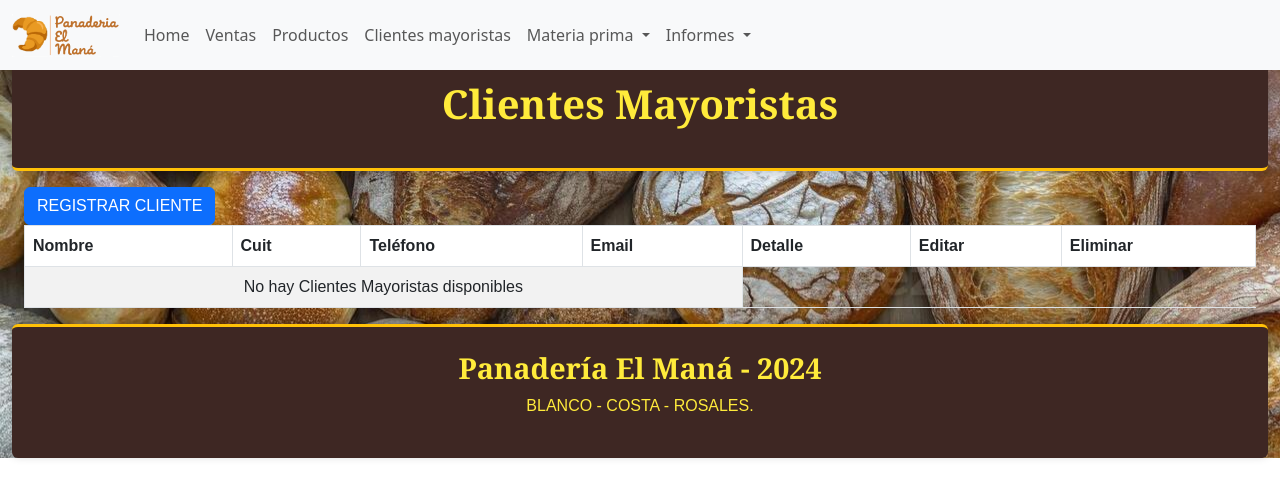
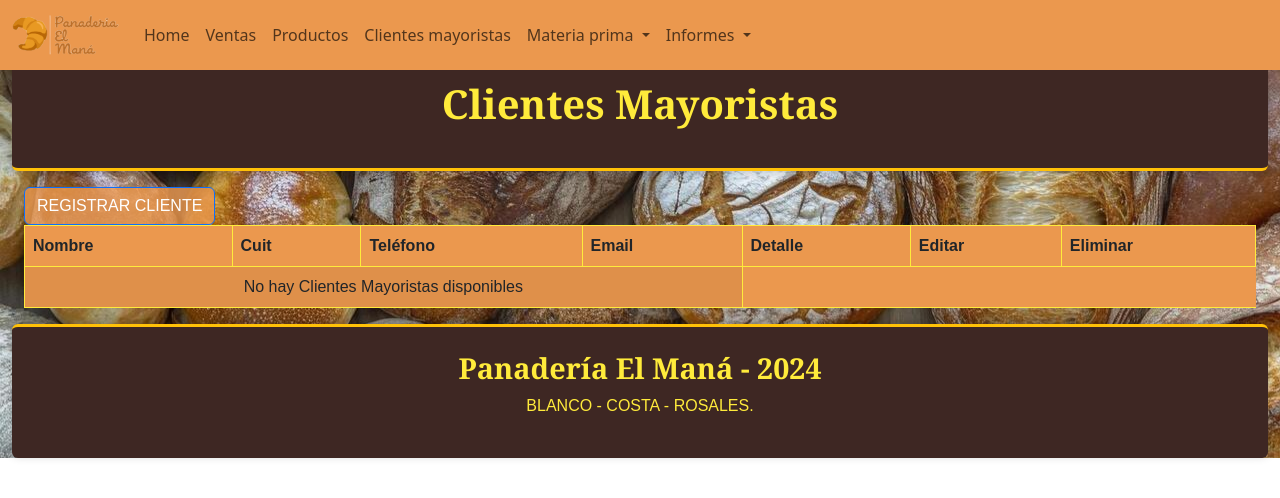
Before and after one commit to costadonato/gestion_panaderia, a Django app: page /cliente-mayorista/ in a window 1280 px wide. Shown: the top 498 px of the page. Run offline with Django 5.2, Linux system fonts and the light colour scheme; data that the repository does not hold is empty.

Commit message:
detalles con los estilos

```diff
--- a/templates/base/base.html
+++ b/templates/base/base.html
@@ -82,17 +82,46 @@
 
         .card {
             background-color: rgba(235, 152, 78, 0.75); /* Cambia el color aquí */
+        }
 
-}
+        .btn-primary {
+          background-color: rgba(235, 152, 78, 0.8);
+          outline: none;
+          box-shadow: none;
+        }
+
+        .btn-primary:hover {
+          background-color: rgba(235, 152, 78);
+        }
+
+        .btn-success {
+            background-color: rgb(62, 39, 35, 0.8); /* Marrón oscuro */
+            color: #FFEB3B;
+            }
+
+        .btn-success:hover {
+            background-color: rgb(62, 39, 35); /* Marrón oscuro */
+            color: #FFEB3B;
+        }
+
+        .table {
+            background-color: rgba(235, 152, 78);
+            border-color: #FFEB3B;
+        }
+
+        .table th,
+        .table td {
+            background-color: rgba(235, 152, 78);
+        }
         </style>
 
     </head>
 
     <body>
-        <nav class="navbar navbar-expand-lg bg-body-tertiary fixed-top">
+        <nav class="navbar navbar-expand-lg fixed-top" style="background-color: rgba(235, 152, 78);">
             <div class="container-fluid">
                 <a class="navbar-brand" href="{% url 'home' %}">
-                    <img src="{% static 'img/logo2.png' %}" alt="Logo" width="108" height="43" class="d-inline-block align-text-top">
+                    <img src="{% static 'img/logo.png' %}" alt="Logo" width="108" height="43" class="d-inline-block align-text-top">
                 </a>
 
                 <button class="navbar-toggler" type="button" data-bs-toggle="collapse" data-bs-target="#navbarText" aria-controls="navbarText" aria-expanded="false" aria-label="Toggle navigation">
@@ -116,7 +145,7 @@
                             <a class="nav-link dropdown-toggle" href="#" role="button" data-bs-toggle="dropdown" aria-expanded="false">
                                 Materia prima
                             </a>
-                            <ul class="dropdown-menu">
+                            <ul class="dropdown-menu" style="background-color: rgba(235, 152, 78);">
                                 <li><a class="dropdown-item" href="#">Listado materia prima</a></li>
                                 <li><a class="dropdown-item" href="#">Registrar pedido</a></li>
                                 <li><a class="dropdown-item" href="#">Recepcionar pedido</a></li>
@@ -127,7 +156,7 @@
                             <a class="nav-link dropdown-toggle" href="#" role="button" data-bs-toggle="dropdown" aria-expanded="false">
                                 Informes
                             </a>
-                            <ul class="dropdown-menu">
+                            <ul class="dropdown-menu" style="background-color: rgba(235, 152, 78);">
                                 <li><a class="dropdown-item" href="#">Ventas</a></li>
                                 <li><a class="dropdown-item" href="#">Productos más vendidos</a></li>
                                 <li><a class="dropdown-item" href="#">Vendedores con más ventas</a></li>
```
Also changed, not shown: static/img/logo.png.
